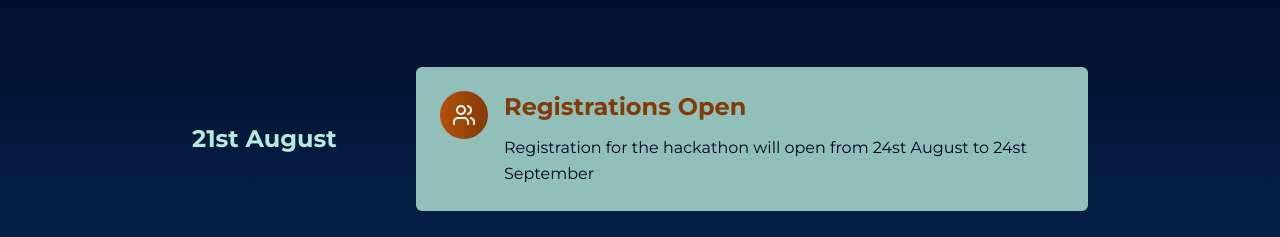
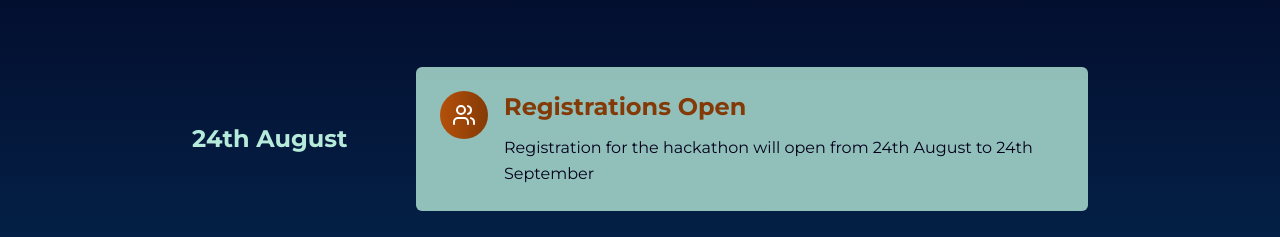
Before and after one commit to Slip2188/br1dge-hackathon, a React (Vite) app: page / in a window 1280 px wide. Shown: the part 5746-5983 px from the top of the page. Built offline with nearby package versions, Linux system fonts and the light colour scheme; a web font is replaced by a local one.

Commit message:
Update Registration Date Again

```diff
--- a/src/components/EventFlow.tsx
+++ b/src/components/EventFlow.tsx
@@ -3,9 +3,9 @@ import { Book, Users, BookA, Code } from 'lucide-react';
 export default function EventFlow() {
   const schedule = [
     {
-      time: "21st August",
+      time: "24th August",
       title: "Registrations Open",
-      description: "Registration for the hackathon will open from 24st August to 24st September",
+      description: "Registration for the hackathon will open from 24th August to 24th September",
       icon: Users,
       color: "from-[#b4500a] to-[#843a06]"
     },
```
